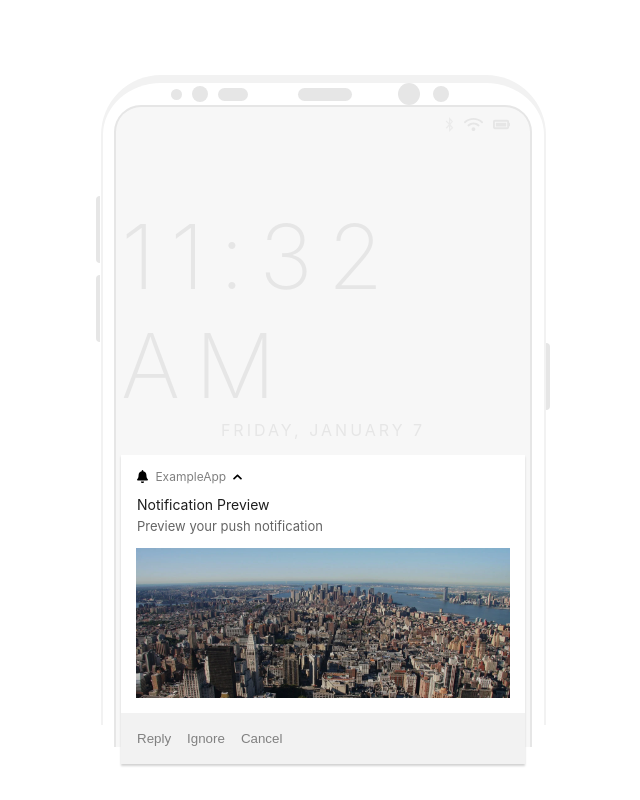
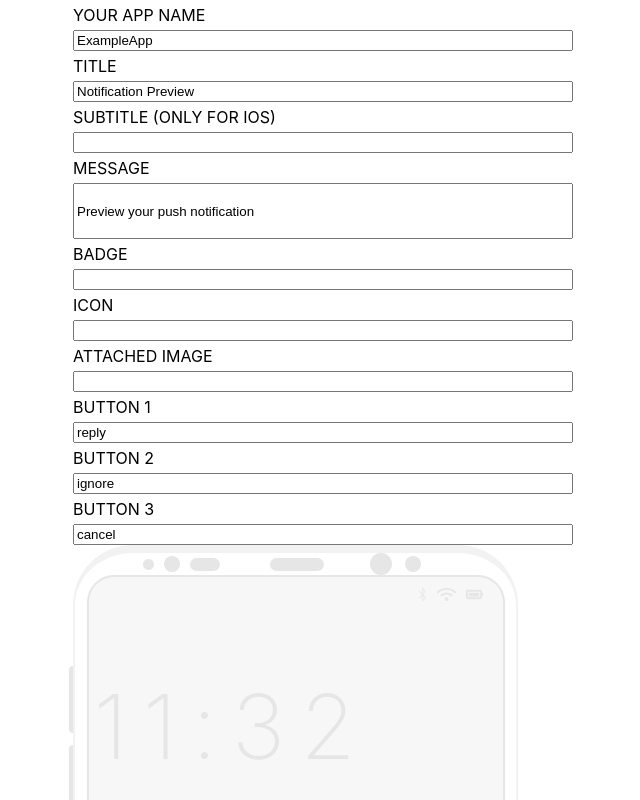
Before and after one commit to emmanuel-sarpedon/wonderpush-notification-preview, a React (Create React App) app: page / in a window 1280 px wide. Shown: the top 800 px of the page, without its empty margins (317-957 px from the left). Built offline with nearby package versions, Linux system fonts and the light colour scheme.

Commit message:
refacto states management

```diff
--- a/src/App.scss
+++ b/src/App.scss
@@ -1,6 +1,28 @@
 .App {
+  display: flex;
+  justify-content: space-evenly;
+  align-items: center;
+  min-height: 100vh;
+
+  .form-notification-params {
     display: flex;
-    justify-content: center;
-    align-items: center;
-    min-height: 100vh;
+    flex-direction: column;
+
+    label {
+      display: flex;
+      flex-direction: column;
+      text-transform: uppercase;
+      align-items: stretch;
+      margin-top: 5px;
+      width: 500px;
+
+      input {
+        margin-top: 5px;
+
+        &.message {
+          height: 50px;
+        }
+      }
+    }
+  }
 }
--- a/src/App.tsx
+++ b/src/App.tsx
@@ -1,18 +1,9 @@
-import NotificationPreview from './NotificationPreview';
+import NotificationPreview from './components/NotificationPreview';
 
 const App = () => {
    return (
       <div className='App'>
-         <NotificationPreview
-            appName={''}
-            title={''}
-            subtitle={''}
-            message={''}
-            icon={''}
-            image={''}
-            buttons={[]}
-            badge={''}
-            platform={'android'} />
+         <NotificationPreview />
       </div>
    );
 };
--- a/src/NotificationPreview.tsx
+++ /dev/null
@@ -1,28 +0,0 @@
-import React from 'react';
-
-import GoogleAndroid from './GoogleAndroid';
-import NotificationPreviewProps from './NotificationPreviewProps.d';
-import logoWp from './assets/logo-wp.png';
-import logoBell from './assets/logo-bell.svg';
-import nyPicture from './assets/ny-location.webp';
-
-const NotificationPreview = (props: NotificationPreviewProps) => {
-   const childrenProps = {
-      appName: props.appName || 'ExampleApp',
-      title: props.title || 'Notification Preview',
-      subtitle: props.subtitle || 'Lorem ipsum',
-      message: props.message || 'Preview your push notification',
-      icon: props.icon || logoWp,
-      image: props.image || nyPicture,
-      buttons: props.buttons?.length === 0 ? ['reply', 'ignore', 'cancel'] : props.buttons,
-      badge: props.badge || logoBell
-   };
-   switch (props.platform) {
-      case 'android':
-         return <GoogleAndroid {...childrenProps} />;
-      default:
-         return <GoogleAndroid {...childrenProps} />;
-   }
-};
-
-export default NotificationPreview;
--- a/src/GoogleAndroid.scss
+++ b/src/components/GoogleAndroid/GoogleAndroid.scss
@@ -1,4 +1,4 @@
-@import "./color";
+@import "../../color";
 
 .google-android {
   position: relative;
@@ -182,11 +182,19 @@
           font-size: 14px;
           color: rgb(30, 30, 30);
           margin-bottom: 5px;
+          width: 300px;
+          overflow: hidden;
+          white-space: nowrap;
+          text-overflow: ellipsis;
         }
 
-        .subtitle {
+        .message {
           font-size: 13px;
           color: rgb(100, 100, 100);
+          width: 300px;
+          overflow: hidden;
+          white-space: nowrap;
+          text-overflow: ellipsis;
         }
 
         .app-logo {
--- a/src/GoogleAndroid.tsx
+++ b/src/components/GoogleAndroid/GoogleAndroid.tsx
@@ -1,9 +1,15 @@
 import { useState } from 'react';
 
-import logoBluetooth from './assets/logo-bluetooth-grey.svg';
-import logoWifi from './assets/logo-wifi-grey.svg';
-import logoBattery from './assets/logo-battery-grey.svg';
-import logoChevron from './assets/logo-chevron.svg';
+import logoBluetooth from '../../assets/logo-bluetooth-grey.svg';
+import logoWifi from '../../assets/logo-wifi-grey.svg';
+import logoBattery from '../../assets/logo-battery-grey.svg';
+import logoChevron from '../../assets/logo-chevron.svg';
+
+import logoWp from '../../assets/logo-wp.png';
+import logoBell from '../../assets/logo-bell.svg';
+import nyPicture from '../../assets/ny-location.webp';
+
+import NotificationPreviewProps from '../../types/NotificationPreview.d';
 
 const logosOnTopScreen = [logoBluetooth, logoWifi, logoBattery];
 
@@ -12,14 +18,14 @@ const currentDate = new Date().toLocaleDateString('en-EN', {
    month: 'long',
    day: 'numeric',
 });
+
 const currentTime = new Date().toLocaleTimeString([], {
    hour: '2-digit',
    minute: '2-digit',
 });
 
-
-const GoogleAndroid = (props: any) => {
-   const { appName, title, message, icon, image, buttons, badge } = props;
+const GoogleAndroid = (props: NotificationPreviewProps) => {
+   const { appName, title, message, badge, icon, image, buttons  } = props;
 
    const [isMinimizedNotification, setIsMinimizedNotification] = useState(false);
 
@@ -55,7 +61,7 @@ const GoogleAndroid = (props: any) => {
                <div className='preview-top'>
                   <div>
                      <div className='app-name'>
-                        <img className='bell' src={badge} alt='logo-bell' />
+                        <img className='bell' src={badge || logoBell} alt='logo-bell' />
                         {appName}
                         <img className={`chevron ${isMinimizedNotification && 'rotate'}`}
                              src={logoChevron}
@@ -63,19 +69,19 @@ const GoogleAndroid = (props: any) => {
                         />
                      </div>
                      <div className='title'>{title}</div>
-                     <div className='subtitle'>{message}</div>
+                     <div className='message'>{message}</div>
                   </div>
 
                   <img style={{ display: isMinimizedNotification ? 'block' : 'none' }}
                        className='app-logo'
-                       src={icon}
+                       src={icon || logoWp}
                        alt={'app-logo'} />
 
                </div>
 
                <div className={`preview-bottom ${isMinimizedNotification && 'hidden'}`}>
                   <img
-                     src={image}
+                     src={image || nyPicture}
                      alt='attached'
                   />
                   <div className='buttons'>
--- /dev/null
+++ b/src/components/NotificationPreview.tsx
@@ -0,0 +1,110 @@
+import React, { useState } from 'react';
+import { Platform } from '../types/Platform.d';
+
+import GoogleAndroid from './GoogleAndroid/GoogleAndroid';
+
+const NotificationPreview = () => {
+   const handleChangeValue = (e: (React.FormEvent<HTMLInputElement> | React.FormEvent<HTMLTextAreaElement>), stateCallback: Function) => {
+      e.target && stateCallback((e.target as HTMLInputElement).value);
+   };
+
+   const [appName, setAppName] = useState('ExampleApp');
+   const [title, setTitle] = useState('Notification Preview');
+   const [subtitle, setSubtitle] = useState('');
+   const [message, setMessage] = useState('Preview your push notification');
+   const [iconUrl, setIconUrl] = useState('');
+   const [badgeUrl, setBadgeUrl] = useState('');
+   const [attachedImageUrl, setAttachedImageUrl] = useState('');
+   const [buttonName1, setButtonName1] = useState('reply');
+   const [buttonName2, setButtonName2] = useState('ignore');
+   const [buttonName3, setButtonName3] = useState('cancel');
+   const [platform, setPlatform] = useState('android' as Platform);
+
+   const platformProps = {
+      appName: appName,
+      title: title,
+      subtitle: subtitle,
+      message: message,
+      icon: iconUrl,
+      image: attachedImageUrl,
+      buttons: [buttonName1, buttonName2, buttonName3],
+      badge: badgeUrl,
+      platform: platform,
+   };
+
+   const formFields = [{
+      label: 'Your app name',
+      value: appName,
+      stateCallback: setAppName,
+      inputClassName: 'app-name',
+   }, {
+      label: 'Title',
+      value: title,
+      stateCallback: setTitle,
+      inputClassName: 'title',
+   }, {
+      label: 'Subtitle (only for ios)',
+      value: subtitle,
+      stateCallback: setSubtitle,
+      inputClassName: 'subtitle',
+   }, {
+      label: 'Message',
+      value: message,
+      stateCallback: setMessage,
+      inputClassName: 'message',
+   }, {
+      label: 'Badge',
+      value: badgeUrl,
+      stateCallback: setBadgeUrl,
+      inputClassName: 'badge',
+   }, {
+      label: 'Icon',
+      value: iconUrl,
+      stateCallback: setIconUrl,
+      inputClassName: 'icon',
+   }, {
+      label: 'Attached image',
+      value: attachedImageUrl,
+      stateCallback: setAttachedImageUrl,
+      inputClassName: 'attached-image',
+   }, {
+      label: 'Button 1',
+      value: buttonName1,
+      stateCallback: setButtonName1,
+      inputClassName: 'button-name',
+   }, {
+      label: 'Button 2',
+      value: buttonName2,
+      stateCallback: setButtonName2,
+      inputClassName: 'button-name',
+   }, {
+      label: 'Button 3',
+      value: buttonName3,
+      stateCallback: setButtonName3,
+      inputClassName: 'button-name',
+   }];
+
+   return (
+      <div className='notification-preview'>
+         <form className='form-notification-params'>
+            {formFields.map(field => {
+               return (
+                  <label>{field.label}
+                     <input type='text'
+                            value={field.value}
+                            onChange={(e: React.FormEvent<HTMLInputElement>) => handleChangeValue(e, field.stateCallback)}
+                            className={field.inputClassName}
+                     />
+                  </label>)
+                  ;
+            })}
+         </form>
+
+         {platform === 'android' && <GoogleAndroid {...platformProps} />}
+      </div>
+   );
+
+
+};
+
+export default NotificationPreview;
--- a/src/index.scss
+++ b/src/index.scss
@@ -1,6 +1,6 @@
 @import './App.scss';
 @import './color.scss';
-@import './GoogleAndroid.scss';
+@import 'components/GoogleAndroid/GoogleAndroid';
 
 body {
   margin: 0;
--- a/src/NotificationPreviewProps.d.tsx
+++ b/src/types/NotificationPreview.d.tsx
@@ -1,4 +1,4 @@
-type Platform = 'ios' | 'android' | 'web:ios' | 'web:android' | 'web:macos';
+import { Platform } from './Platform.d';
 
 export default interface NotificationPreviewProps {
    appName?: string;
--- /dev/null
+++ b/src/types/Platform.d.tsx
@@ -0,0 +1 @@
+export type Platform = 'ios' | 'android' | 'web:ios' | 'web:android' | 'web:macos';
```
